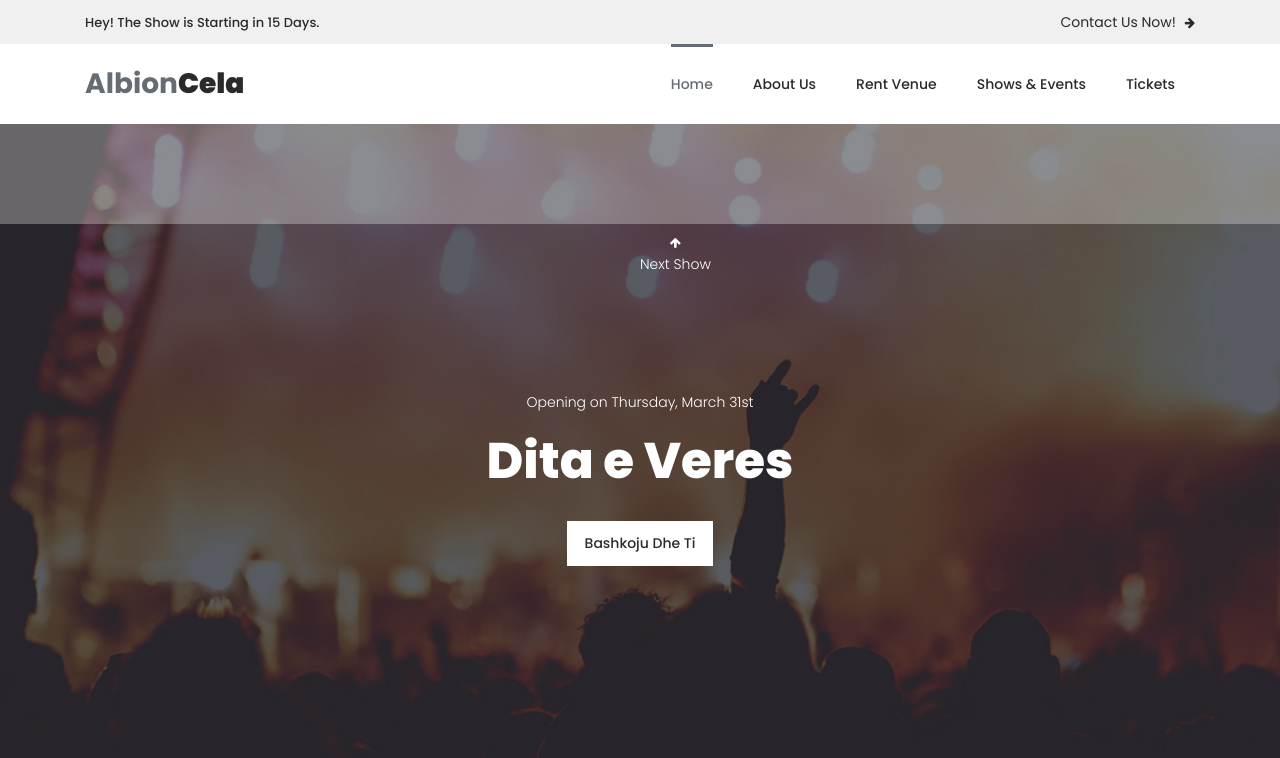
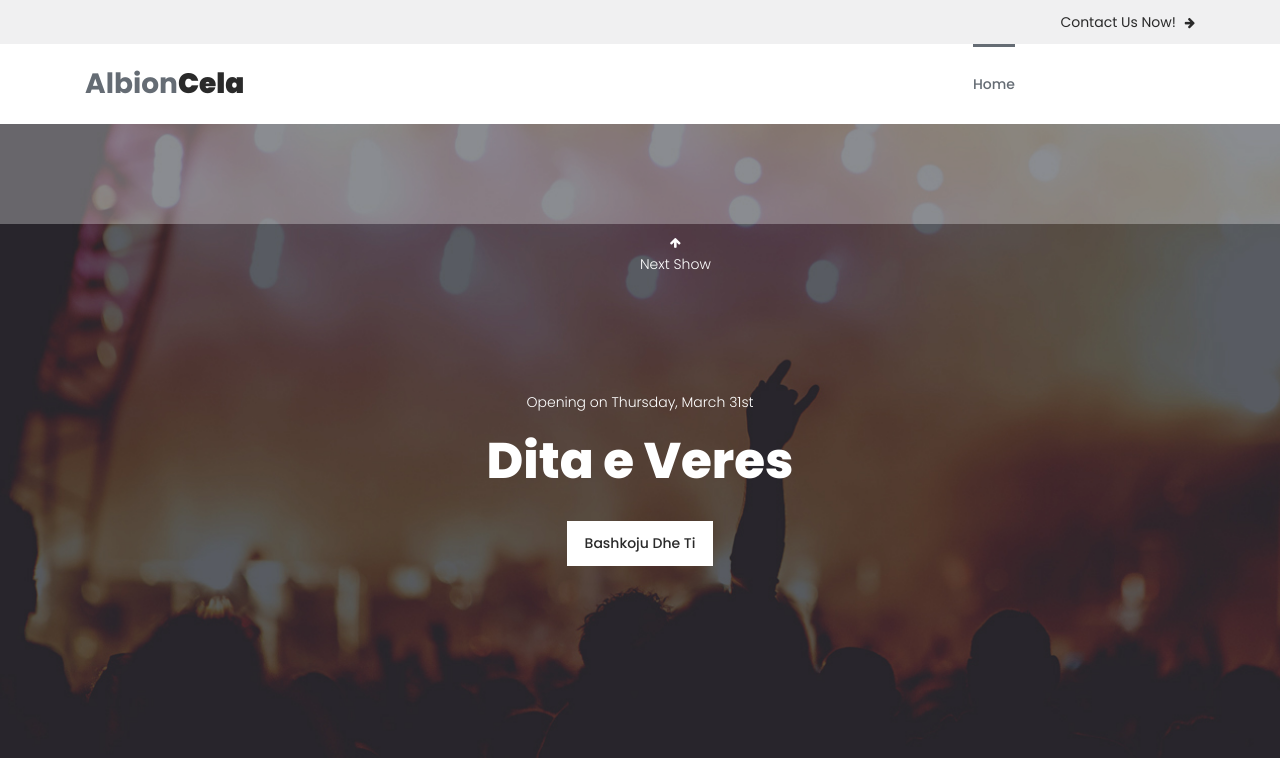
Before and after one commit to eLion0071/eLion0071, a plain HTML site: page index.html in a window 1280 px wide. Shown: the top 758 px of the page. Drawn offline with Linux system fonts and the light colour scheme.

Commit message:
Update index.html

```diff
--- a/index.html
+++ b/index.html
@@ -49,7 +49,7 @@ https://www.tooplate.com/view/2125-artxibition
         <div class="container">
             <div class="row">
                 <div class="col-lg-6 col-sm-6">
-                    <span>Hey! The Show is Starting in 15 Days.</span>
+                    <span></span>
                 </div>
                 <div class="col-lg-6 col-sm-6">
                     <div class="text-button">
@@ -72,10 +72,10 @@ https://www.tooplate.com/view/2125-artxibition
                         <!-- ***** Menu Start ***** -->
                         <ul class="nav">
                             <li><a href="index.html" class="active">Home</a></li>
-                            <li><a href="about.html">About Us</a></li>
-                            <li><a href="rent-venue.html">Rent Venue</a></li>
-                            <li><a href="shows-events.html">Shows & Events</a></li>
-                            <li><a href="tickets.html">Tickets</a></li>
+                            <li><a href="about.html"></a></li>
+                            <li><a href="rent-venue.html"></a></li>
+                            <li><a href="shows-events.html"></a></li>
+                            <li><a href="tickets.html"></a></li>
                         </ul>
                         <a class='menu-trigger'>
                             <span>Menu</span>
```
